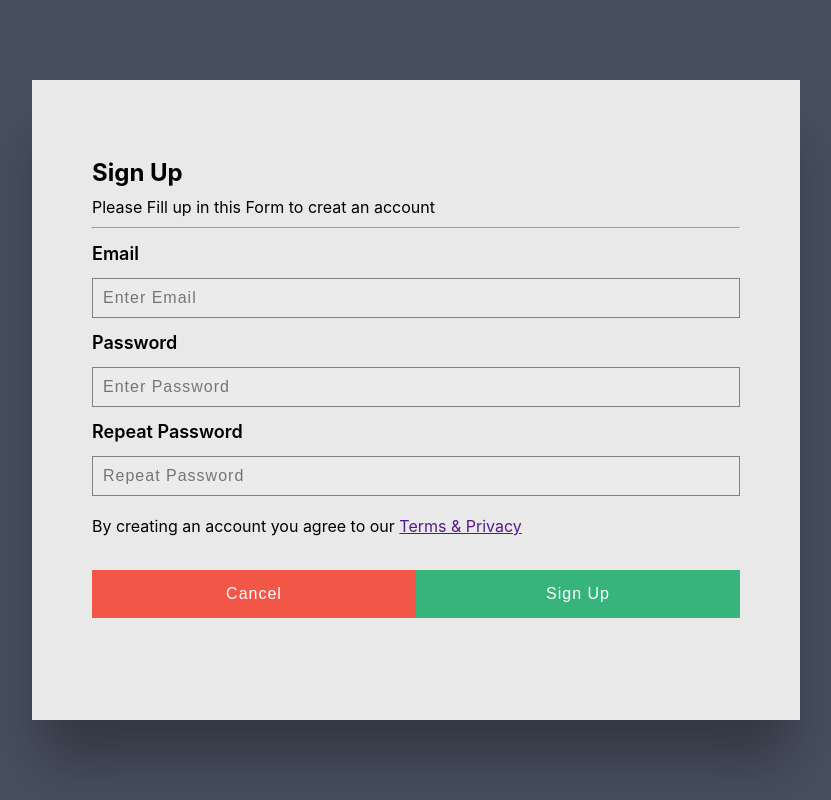
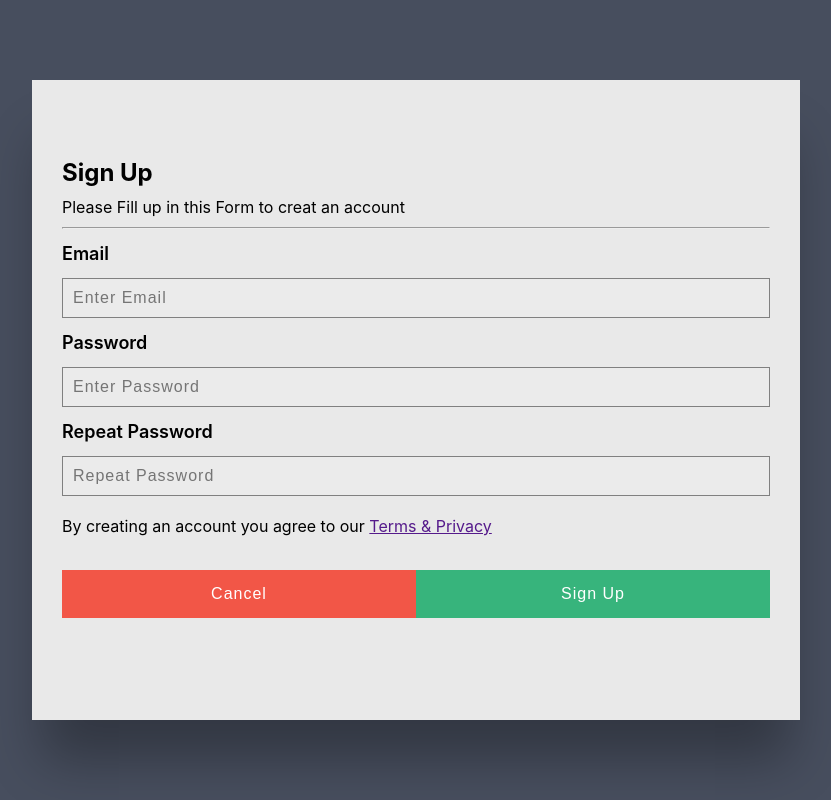
Before and after one commit to Shahed-BD71/login-form-task, a React (Vite) app: page / in a window 1280 px wide. Shown: the whole page, without its empty margins (224-1055 px from the left). Built offline with nearby package versions, Linux system fonts and the light colour scheme.

Commit message:
degin-part-done

```diff
--- a/src/App.css
+++ b/src/App.css
@@ -5,14 +5,14 @@
 }
 
 .container {
-  width: 100%;
   min-height: 100vh;
+  max-width: 100vw;
   padding: 0 20px;
   background: #474e5e;
   display: flex;
 }
 .container .form-area {
-  padding: 60px;
+  padding: 30px;
   margin: auto;
   width: 100%;
   max-width: 60vw;
```
